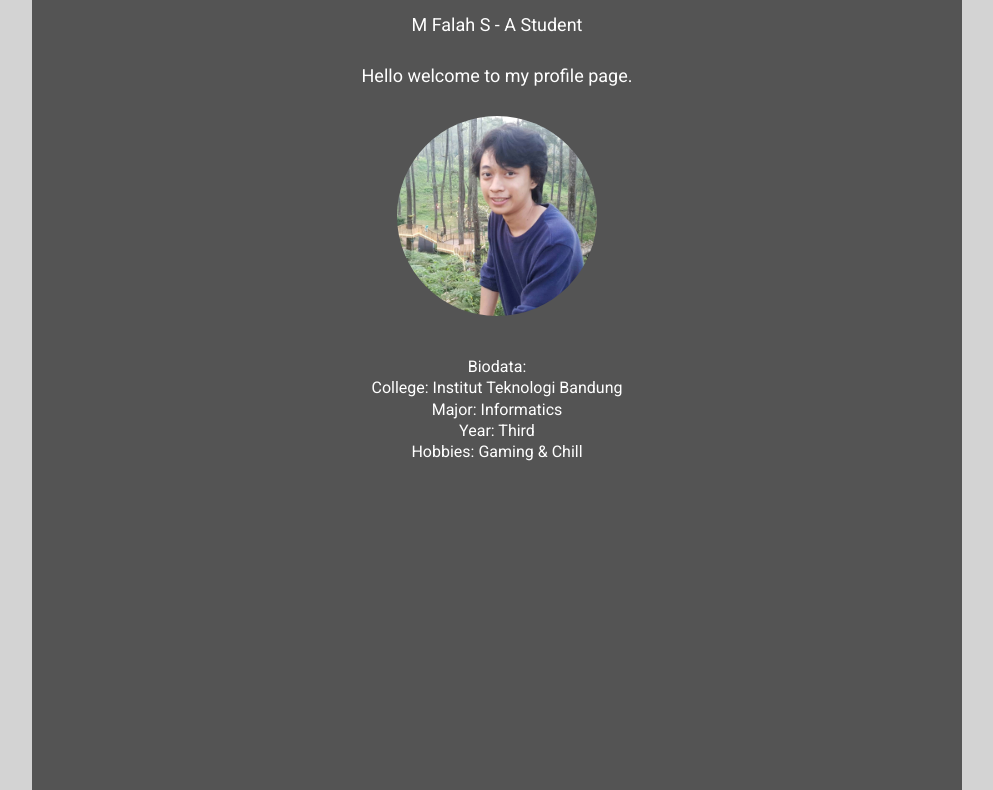
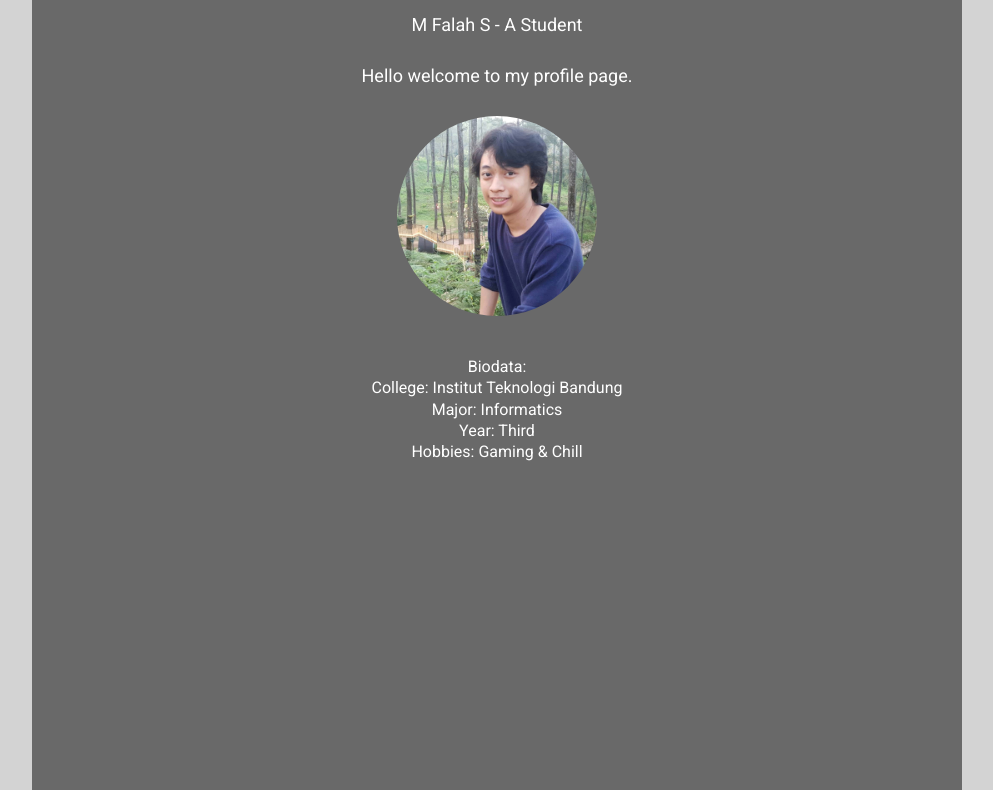
Before and after one commit to falahsuta/WBD-1-html_css, a plain HTML site: page index.html in a window 1280 px wide. Shown: the part 94-884 px from the top of the page, without its empty margins (143-1136 px from the left). Drawn offline with Linux system fonts and the light colour scheme.

Commit message:
fixing a bit

```diff
--- a/style.css
+++ b/style.css
@@ -4,7 +4,7 @@ body {
 
 .container {
   width: 850px;
-  background: rgba(0, 0, 0, 0.6);
+  background: rgba(0, 0, 0, 0.5);
   padding: 40px;
   text-align: center;
   margin: auto;
```
